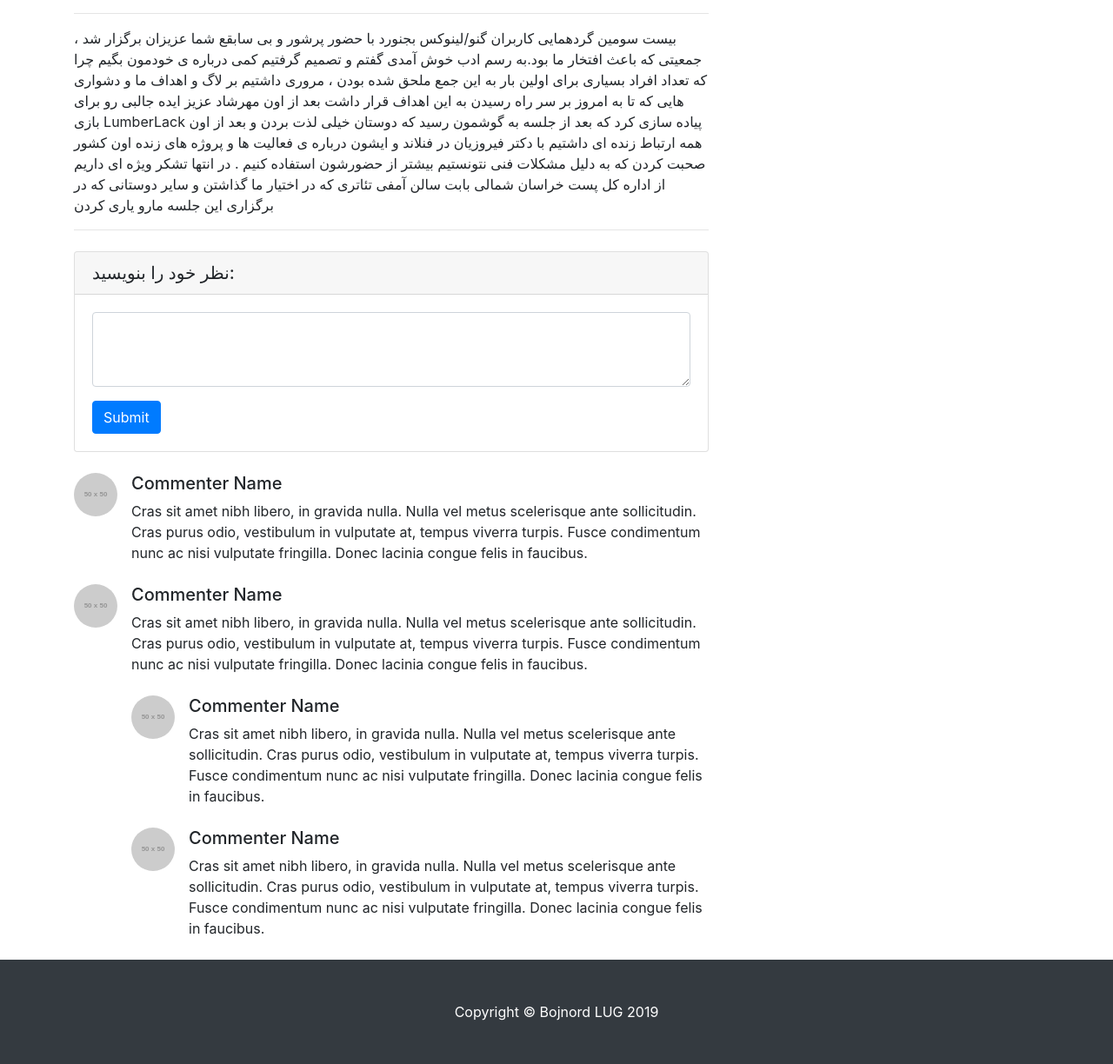
After one commit to naweednri/Bojnurd-lug-website, a Django app: page /posts/1/ in a window 1280 px wide. The commit adds this page. Shown: the part 805-2029 px from the top of the page at 87% size. Run offline with Django 3.2, Linux system fonts and the light colour scheme; data comes from the database, SQL or seed files in the repository; grey boxes labelled with a size stand in for pictures from a placeholder-image service; some libraries are stand-ins or nearby versions.

Commit message:
adding single post support

```diff
--- a/blog/templates/base.html
+++ b/blog/templates/base.html
@@ -1,4 +1,3 @@
-{% extends 'base.html' %}
 {% load static %}
 <!DOCTYPE html>
 <html lang="en">
@@ -55,41 +54,100 @@
 
     <div class="row">
 
-      <!-- Blog Entries Column -->
-      <div class="col-md-8">
+      <!-- Post Content Column -->
+      <div class="col-lg-8">
+        {% block content %}
+        <!-- Title -->
+        <h1 class="mt-4">Post Title</h1>
 
-        <h1 class="my-4">Page Heading
-          <small>Secondary Text</small>
-        </h1>
+        <!-- Author -->
+        <p class="lead">
+          by
+          <a href="#">Start Bootstrap</a>
+        </p>
 
-        <!-- Blog Post -->
-            {% block content %}
+        <hr>
 
-            <div class="card mb-4">
-                <img class="card-img-top" src="/media/{{ post.images.all.0.image }}" alt="Card image cap">
+        <!-- Date/Time -->
+        <p>Posted on January 1, 2019 at 12:00 PM</p>
+
+        <hr>
+
+        <!-- Preview Image -->
+        <img class="img-fluid rounded" src="http://placehold.it/900x300" alt="">
+
+        <hr>
+
+        <!-- Post Content -->
+        <p class="lead">Lorem ipsum dolor sit amet, consectetur adipisicing elit. Ducimus, vero, obcaecati, aut, error quam sapiente nemo saepe quibusdam sit excepturi nam quia corporis eligendi eos magni recusandae laborum minus inventore?</p>
+
+        <p>Lorem ipsum dolor sit amet, consectetur adipisicing elit. Ut, tenetur natus doloremque laborum quos iste ipsum rerum obcaecati impedit odit illo dolorum ab tempora nihil dicta earum fugiat. Temporibus, voluptatibus.</p>
+
+        <p>Lorem ipsum dolor sit amet, consectetur adipisicing elit. Eos, doloribus, dolorem iusto blanditiis unde eius illum consequuntur neque dicta incidunt ullam ea hic porro optio ratione repellat perspiciatis. Enim, iure!</p>
+
+        <blockquote class="blockquote">
+          <p class="mb-0">Lorem ipsum dolor sit amet, consectetur adipiscing elit. Integer posuere erat a ante.</p>
+          <footer class="blockquote-footer">Someone famous in
+            <cite title="Source Title">Source Title</cite>
+          </footer>
+        </blockquote>
+
+        <p>Lorem ipsum dolor sit amet, consectetur adipisicing elit. Error, nostrum, aliquid, animi, ut quas placeat totam sunt tempora commodi nihil ullam alias modi dicta saepe minima ab quo voluptatem obcaecati?</p>
+
+        <p>Lorem ipsum dolor sit amet, consectetur adipisicing elit. Harum, dolor quis. Sunt, ut, explicabo, aliquam tenetur ratione tempore quidem voluptates cupiditate voluptas illo saepe quaerat numquam recusandae? Qui, necessitatibus, est!</p>
+
+        <hr>
+
+        <!-- Comments Form -->
+        <div class="card my-4">
+          <h5 class="card-header">Leave a Comment:</h5>
           <div class="card-body">
-                <h2 class="card-title">{{ post.title }}</h2>
-                <p class="card-text">{{ post.content|truncatewords:100 }}</p>
-                <a href="/posts/{{ post.id }}" class="btn btn-primary">ادامه &rarr;</a>
+            <form>
+              <div class="form-group">
+                <textarea class="form-control" rows="3"></textarea>
               </div>
-                <div class="card-footer text-muted">
-                {{ post.date }}
-                <a href="#">لاگ</a>
+              <button type="submit" class="btn btn-primary">Submit</button>
+            </form>
           </div>
         </div>
-            {% endblock content %}
-        <!-- Pagination -->
-        <ul class="pagination justify-content-center mb-4">
-          <li class="page-item">
-            <a class="page-link" href="#">&larr; قدیمی تر</a>
-          </li>
-          <li class="page-item disabled">
-            <a class="page-link" href="#">جدید تر &rarr;</a>
-          </li>
-        </ul>
+
+        <!-- Single Comment -->
+        <div class="media mb-4">
+          <img class="d-flex mr-3 rounded-circle" src="http://placehold.it/50x50" alt="">
+          <div class="media-body">
+            <h5 class="mt-0">Commenter Name</h5>
+            Cras sit amet nibh libero, in gravida nulla. Nulla vel metus scelerisque ante sollicitudin. Cras purus odio, vestibulum in vulputate at, tempus viverra turpis. Fusce condimentum nunc ac nisi vulputate fringilla. Donec lacinia congue felis in faucibus.
+          </div>
+        </div>
+
+        <!-- Comment with nested comments -->
+        <div class="media mb-4">
+          <img class="d-flex mr-3 rounded-circle" src="http://placehold.it/50x50" alt="">
+          <div class="media-body">
+            <h5 class="mt-0">Commenter Name</h5>
+            Cras sit amet nibh libero, in gravida nulla. Nulla vel metus scelerisque ante sollicitudin. Cras purus odio, vestibulum in vulputate at, tempus viverra turpis. Fusce condimentum nunc ac nisi vulputate fringilla. Donec lacinia congue felis in faucibus.
+
+            <div class="media mt-4">
+              <img class="d-flex mr-3 rounded-circle" src="http://placehold.it/50x50" alt="">
+              <div class="media-body">
+                <h5 class="mt-0">Commenter Name</h5>
+                Cras sit amet nibh libero, in gravida nulla. Nulla vel metus scelerisque ante sollicitudin. Cras purus odio, vestibulum in vulputate at, tempus viverra turpis. Fusce condimentum nunc ac nisi vulputate fringilla. Donec lacinia congue felis in faucibus.
+              </div>
+            </div>
+
+            <div class="media mt-4">
+              <img class="d-flex mr-3 rounded-circle" src="http://placehold.it/50x50" alt="">
+              <div class="media-body">
+                <h5 class="mt-0">Commenter Name</h5>
+                Cras sit amet nibh libero, in gravida nulla. Nulla vel metus scelerisque ante sollicitudin. Cras purus odio, vestibulum in vulputate at, tempus viverra turpis. Fusce condimentum nunc ac nisi vulputate fringilla. Donec lacinia congue felis in faucibus.
+              </div>
+            </div>
 
           </div>
+        </div>
 
+      </div>
+      {% endblock content %}
       <!-- Sidebar Widgets Column -->
       <div class="col-md-4">
 
@@ -141,6 +199,7 @@
           </div>
         </div>
 
+        <!-- Side Widget -->
         <div class="card my-4">
           <h5 class="card-header">Side Widget</h5>
           <div class="card-body">
@@ -151,16 +210,20 @@
       </div>
 
     </div>
-
+    <!-- /.row -->
 
   </div>
+  <!-- /.container -->
 
+  <!-- Footer -->
   <footer class="py-5 bg-dark">
     <div class="container">
-      <p class="m-0 text-center text-white">Copyright &copy; Your Website 2019</p>
+      <p class="m-0 text-center text-white">Copyright &copy; Bojnord LUG 2019</p>
     </div>
+    <!-- /.container -->
   </footer>
 
+  <!-- Bootstrap core JavaScript -->
   <script src="{% static 'jquery/jquery.min.js' %}"></script>
   <script src="{% static 'bootstrap/js/bootstrap.bundle.min.js' %}"></script>
 
--- a/blog/templates/index.html
+++ b/blog/templates/index.html
@@ -147,7 +147,7 @@
         </div>
 
         <!-- Categories Widget -->
-        <div class="card my-4">
+        {% comment %} <div class="card my-4">
           <h5 class="card-header">تگ ها</h5>
           <div class="card-body">
             <div class="row">
@@ -179,7 +179,7 @@
               </div>
             </div>
           </div>
-        </div>
+        </div> {% endcomment %}
 
         <!-- Side Widget -->
         <div class="card my-4">
@@ -200,7 +200,7 @@
   <!-- Footer -->
   <footer class="py-5 bg-dark">
     <div class="container">
-      <p class="m-0 text-center text-white">Copyright &copy; Your Website 2019</p>
+      <p class="m-0 text-center text-white">Copyright &copy; Bojnord LUG 2019</p>
     </div>
     <!-- /.container -->
   </footer>
--- /dev/null
+++ b/blog/templates/post.html
@@ -0,0 +1,114 @@
+{% extends 'base.html' %}
+
+{% block content %}
+<h1 class="mt-4">{{ post.title }}</h1>
+
+<!-- Author -->
+<p class="lead">
+    by
+    <a href="#">Start Bootstrap</a>
+</p>
+
+<hr>
+
+<!-- Date/Time -->
+<p>Posted on {{ post.date }}</p>
+
+<hr>
+
+<!-- Preview Image -->
+<div id="carouselExampleIndicators" class="carousel slide" data-ride="carousel">
+    <ol class="carousel-indicators">
+        <li data-target="#carouselExampleIndicators" data-slide-to="0" class="active"></li>
+        {% for i in post.images.all|slice:"1:" %}
+        <li data-target="#carouselExampleIndicators" data-slide-to="{{ forloop.counter }}"></li>
+        {% endfor %}
+        <!-- <li data-target="#carouselExampleIndicators" data-slide-to="1"></li>
+        <li data-target="#carouselExampleIndicators" data-slide-to="2"></li> -->
+    </ol>
+    <div class="carousel-inner">
+        {% for image in post.images.all %}
+        <div class="carousel-item active">
+            <img class="d-block w-100" src="/media/{{ image.image }}" alt="{{ image.title }}">
+            <div class="carousel-caption d-none d-md-block">
+                <p>{{ image.title }}</p>
+            </div>
+        </div>
+        {% endfor %}
+    </div>
+    {% if post.images.all.count > 1 %}
+    <a class="carousel-control-prev" href="#carouselExampleIndicators" role="button" data-slide="prev">
+        <span class="carousel-control-prev-icon" aria-hidden="true"></span>
+        <span class="sr-only">Previous</span>
+    </a>
+    <a class="carousel-control-next" href="#carouselExampleIndicators" role="button" data-slide="next">
+        <span class="carousel-control-next-icon" aria-hidden="true"></span>
+        <span class="sr-only">Next</span>
+    </a>
+    {% endif %}
+</div>
+<hr>
+
+<!-- Post Content -->
+<p>{{ post.content }}</p>
+
+<hr>
+
+<!-- Comments Form -->
+<div class="card my-4">
+    <h5 class="card-header">نظر خود را بنویسید:</h5>
+    <div class="card-body">
+        <form>
+            <div class="form-group">
+                <textarea class="form-control" rows="3"></textarea>
+            </div>
+            <button type="submit" class="btn btn-primary">Submit</button>
+        </form>
+    </div>
+</div>
+
+<!-- Single Comment -->
+<div class="media mb-4">
+    <img class="d-flex mr-3 rounded-circle" src="http://placehold.it/50x50" alt="">
+    <div class="media-body">
+        <h5 class="mt-0">Commenter Name</h5>
+        Cras sit amet nibh libero, in gravida nulla. Nulla vel metus scelerisque ante sollicitudin. Cras purus odio,
+        vestibulum in vulputate at, tempus viverra turpis. Fusce condimentum nunc ac nisi vulputate fringilla. Donec
+        lacinia congue felis in faucibus.
+    </div>
+</div>
+
+<!-- Comment with nested comments -->
+<div class="media mb-4">
+    <img class="d-flex mr-3 rounded-circle" src="http://placehold.it/50x50" alt="">
+    <div class="media-body">
+        <h5 class="mt-0">Commenter Name</h5>
+        Cras sit amet nibh libero, in gravida nulla. Nulla vel metus scelerisque ante sollicitudin. Cras purus odio,
+        vestibulum in vulputate at, tempus viverra turpis. Fusce condimentum nunc ac nisi vulputate fringilla. Donec
+        lacinia congue felis in faucibus.
+
+        <div class="media mt-4">
+            <img class="d-flex mr-3 rounded-circle" src="http://placehold.it/50x50" alt="">
+            <div class="media-body">
+                <h5 class="mt-0">Commenter Name</h5>
+                Cras sit amet nibh libero, in gravida nulla. Nulla vel metus scelerisque ante sollicitudin. Cras purus
+                odio, vestibulum in vulputate at, tempus viverra turpis. Fusce condimentum nunc ac nisi vulputate
+                fringilla. Donec lacinia congue felis in faucibus.
+            </div>
+        </div>
+
+        <div class="media mt-4">
+            <img class="d-flex mr-3 rounded-circle" src="http://placehold.it/50x50" alt="">
+            <div class="media-body">
+                <h5 class="mt-0">Commenter Name</h5>
+                Cras sit amet nibh libero, in gravida nulla. Nulla vel metus scelerisque ante sollicitudin. Cras purus
+                odio, vestibulum in vulputate at, tempus viverra turpis. Fusce condimentum nunc ac nisi vulputate
+                fringilla. Donec lacinia congue felis in faucibus.
+            </div>
+        </div>
+
+    </div>
+</div>
+
+</div>
+{% endblock content %}
--- a/blog/urls.py
+++ b/blog/urls.py
@@ -2,5 +2,6 @@ from django.urls import path, include
 from . import views
 
 urlpatterns = [
-    path('', views.index, name='index')
+    path('', views.index, name='index'),
+    path('posts/<int:post_id>/', views.post, name='post')
 ]
--- a/blog/views.py
+++ b/blog/views.py
@@ -4,3 +4,6 @@
 
 def index(request):
     return render(request, 'index.html', {'posts': Post.objects.all()})
+
+def post(request, post_id):
+    return render(request, 'post.html', {'post': Post.objects.get(id=post_id)})
```
Also changed, not shown: blog/models.py (+29 -1 lines). Lines whose indentation alone changed are shown as unchanged.
